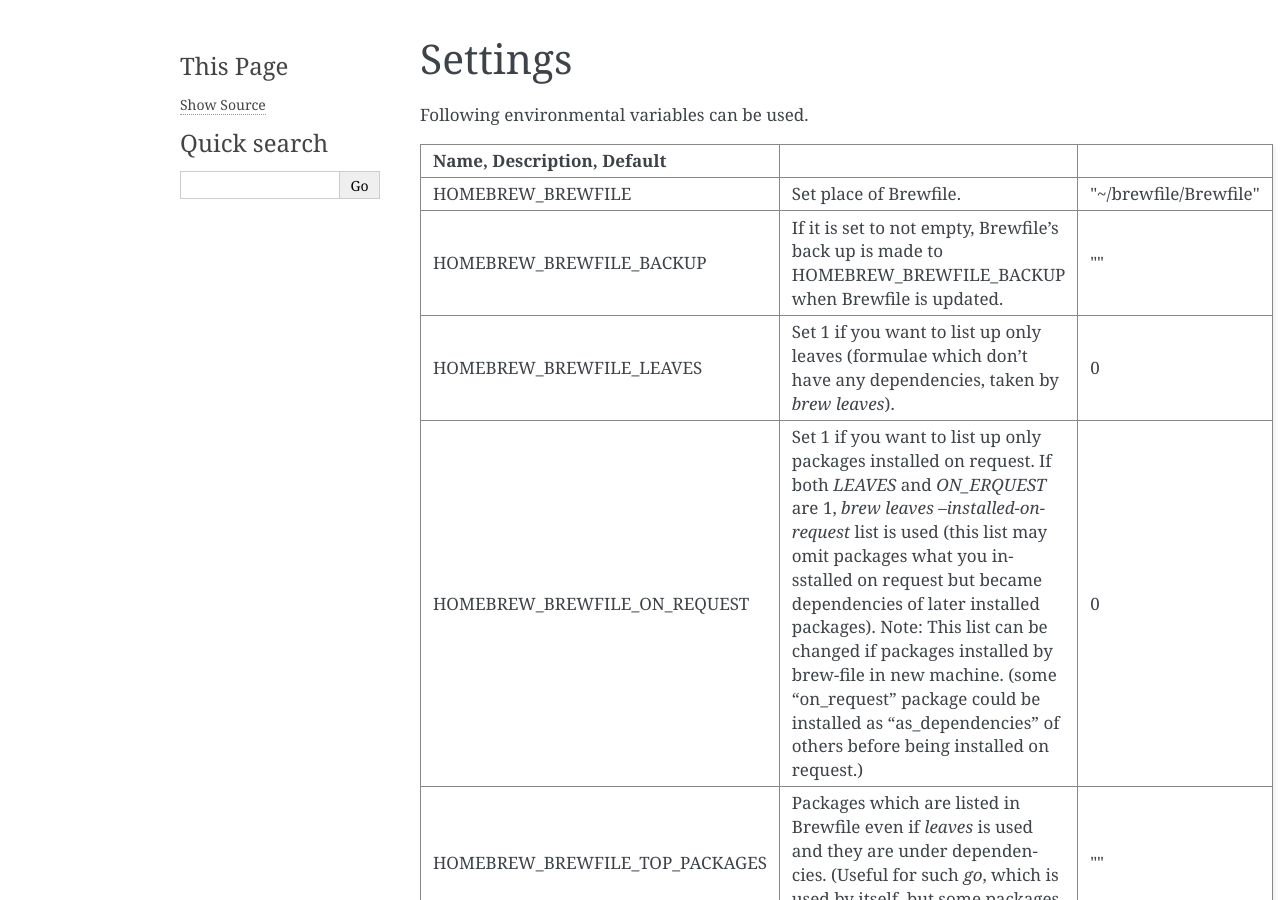
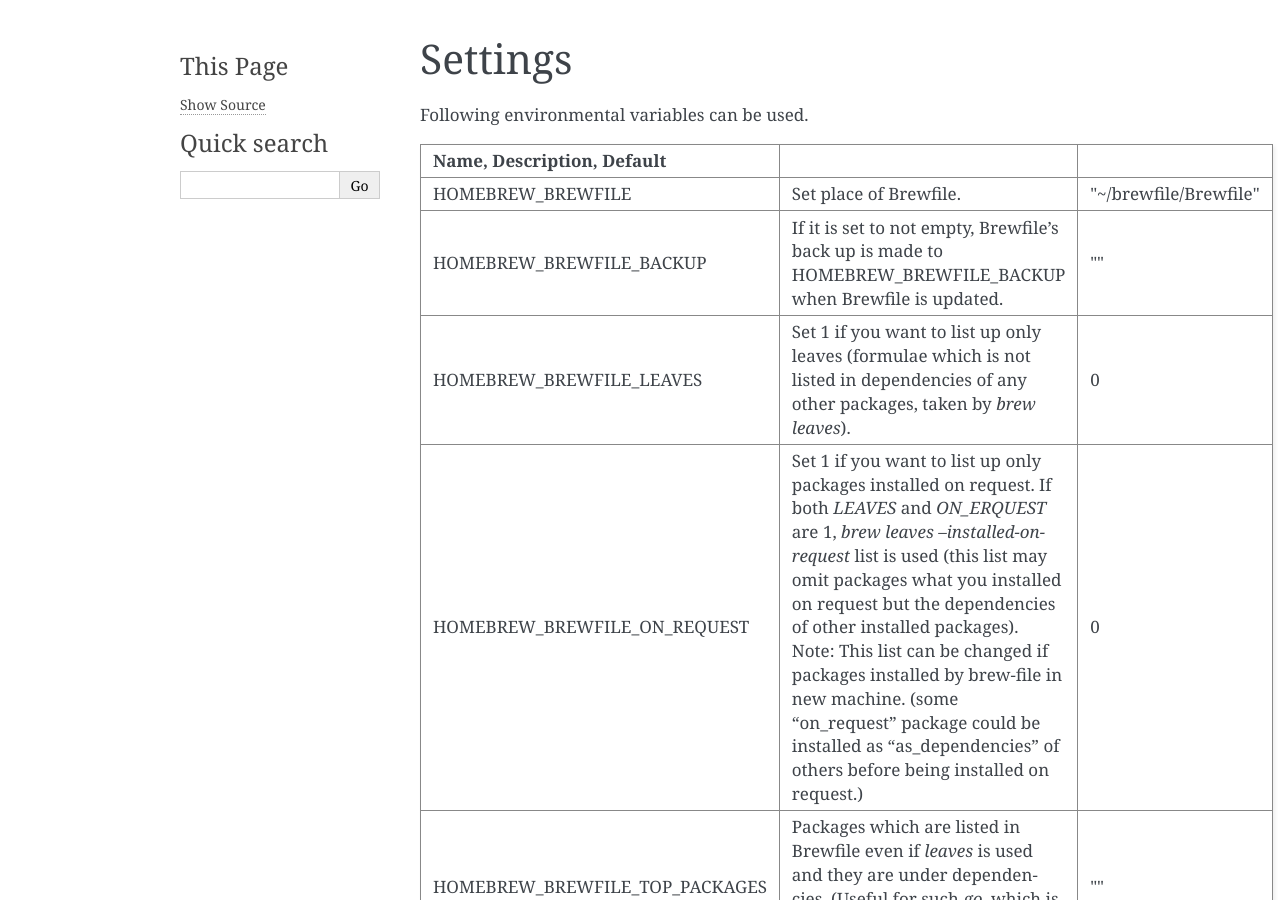
Before and after one commit to rcmdnk/homebrew-file, a Sphinx documentation site: the page built from docs/settings.rst, in a window 1280 px wide and 900 px high. Built offline with Sphinx 7.4.7, drawn with Linux system fonts in a browser that asks for light colours.

Commit message:
docs: fix grammar and descriptions in settings.rst

```diff
--- a/docs/settings.rst
+++ b/docs/settings.rst
@@ -9,8 +9,8 @@
 
    HOMEBREW_BREWFILE              | Set place of Brewfile. | \"~/brewfile/Brewfile\"
    HOMEBREW_BREWFILE_BACKUP       | If it is set to not empty, Brewfile's back up is made to HOMEBREW_BREWFILE_BACKUP when Brewfile is updated. | \"\"
-   HOMEBREW_BREWFILE_LEAVES       | Set 1 if you want to list up only leaves (formulae which don't have any dependencies, taken by `brew leaves`). | 0
-   HOMEBREW_BREWFILE_ON_REQUEST   | Set 1 if you want to list up only packages installed on request. If both `LEAVES` and `ON_ERQUEST` are 1, `brew leaves --installed-on-request` list is used (this list may omit packages what you insstalled on request but became dependencies of later installed packages). Note: This list can be changed if packages installed by brew-file in new machine. (some "on_request" package could be installed as "as_dependencies" of others before being installed on request.)| 0
+   HOMEBREW_BREWFILE_LEAVES       | Set 1 if you want to list up only leaves (formulae which is not listed in dependencies of any other packages, taken by `brew leaves`). | 0
+   HOMEBREW_BREWFILE_ON_REQUEST   | Set 1 if you want to list up only packages installed on request. If both `LEAVES` and `ON_ERQUEST` are 1, `brew leaves --installed-on-request` list is used (this list may omit packages what you installed on request but the dependencies of other installed packages). Note: This list can be changed if packages installed by brew-file in new machine. (some "on_request" package could be installed as "as_dependencies" of others before being installed on request.)| 0
    HOMEBREW_BREWFILE_TOP_PACKAGES | Packages which are listed in Brewfile even if `leaves` is used and they are under dependencies. (Useful for such `go`, which is used by itself, but some packages depend on it, too.) | \"\"
    HOMEBREW_BREWFILE_FETCH_HEAD   | Set 1 if you want to use `--fetch-HEAD` for `brew upgrade` option at `brew file update`.
    HOMEBREW_BREWFILE_EDITOR       | Set editor to be used by `brew file edit`. If you use `brew-wrap` or call `brew-file` directly, the environmental variable `EDITOR` also works. If you do not use `brew-file` and do not set this variable, `EDITOR` does not work and the system default editor will be used.| \"\"
```
